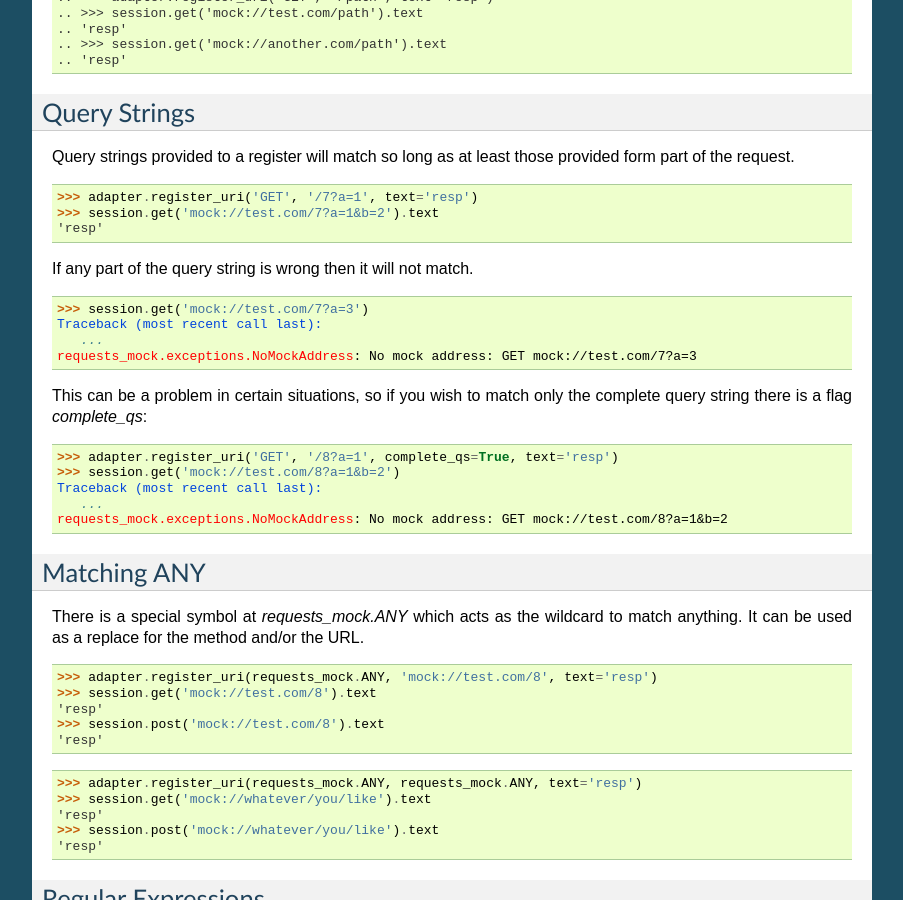
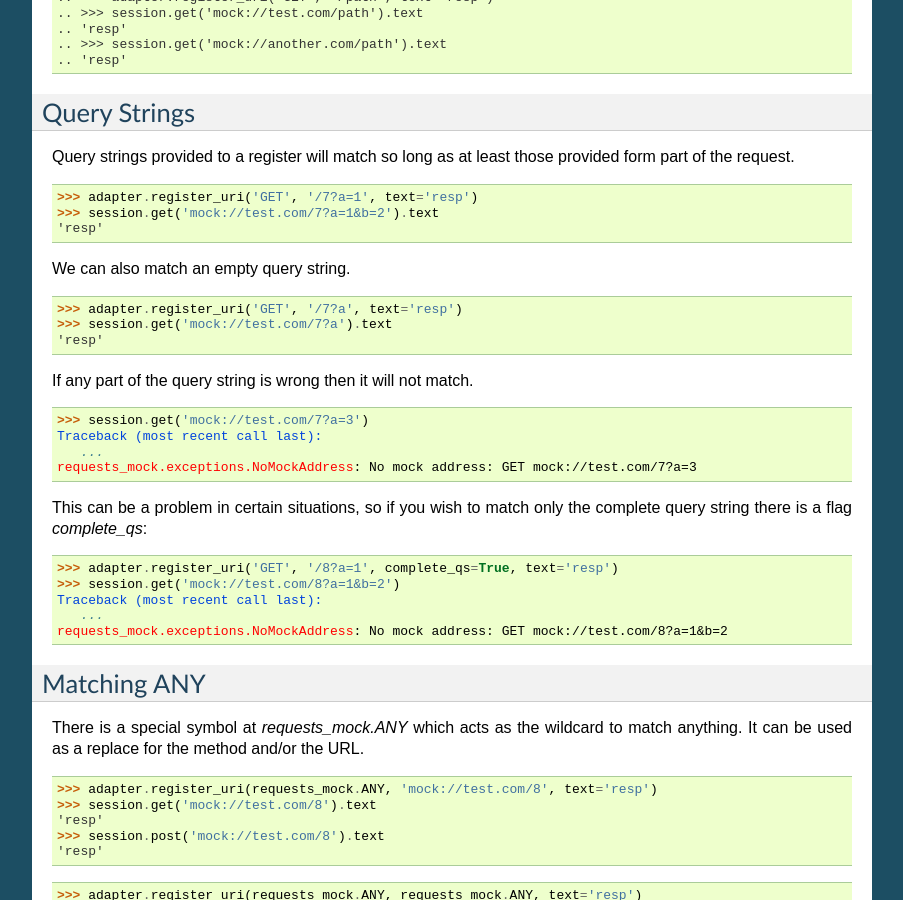
Before and after one commit to jamielennox/requests-mock, a Sphinx documentation site: the page built from doc/source/matching.rst, in a window 1280 px wide and 900 px high, scrolled down 1076 px. Shown: the whole window, without its empty margins (198-1101 px from the left). Built offline with Sphinx 7.4.7, drawn with Linux system fonts in a browser that asks for light colours; pages that are not in the unit, such as notebooks, are missing from menus; the version number could not be read and is left out.

Commit message:
Keep blank values (#106)
Keep blank parameter values when matching request paths.

Closes: #101

```diff
--- a/doc/source/matching.rst
+++ b/doc/source/matching.rst
@@ -102,6 +102,14 @@ Query strings provided to a register will match so long as at least those provid
 
     >>> adapter.register_uri('GET', '/7?a=1', text='resp')
     >>> session.get('mock://test.com/7?a=1&b=2').text
+    'resp'
+
+We can also match an empty query string.
+
+.. doctest::
+
+    >>> adapter.register_uri('GET', '/7?a', text='resp')
+    >>> session.get('mock://test.com/7?a').text
     'resp'
 
 If any part of the query string is wrong then it will not match.
```
Also changed, not shown: 3 other files.
